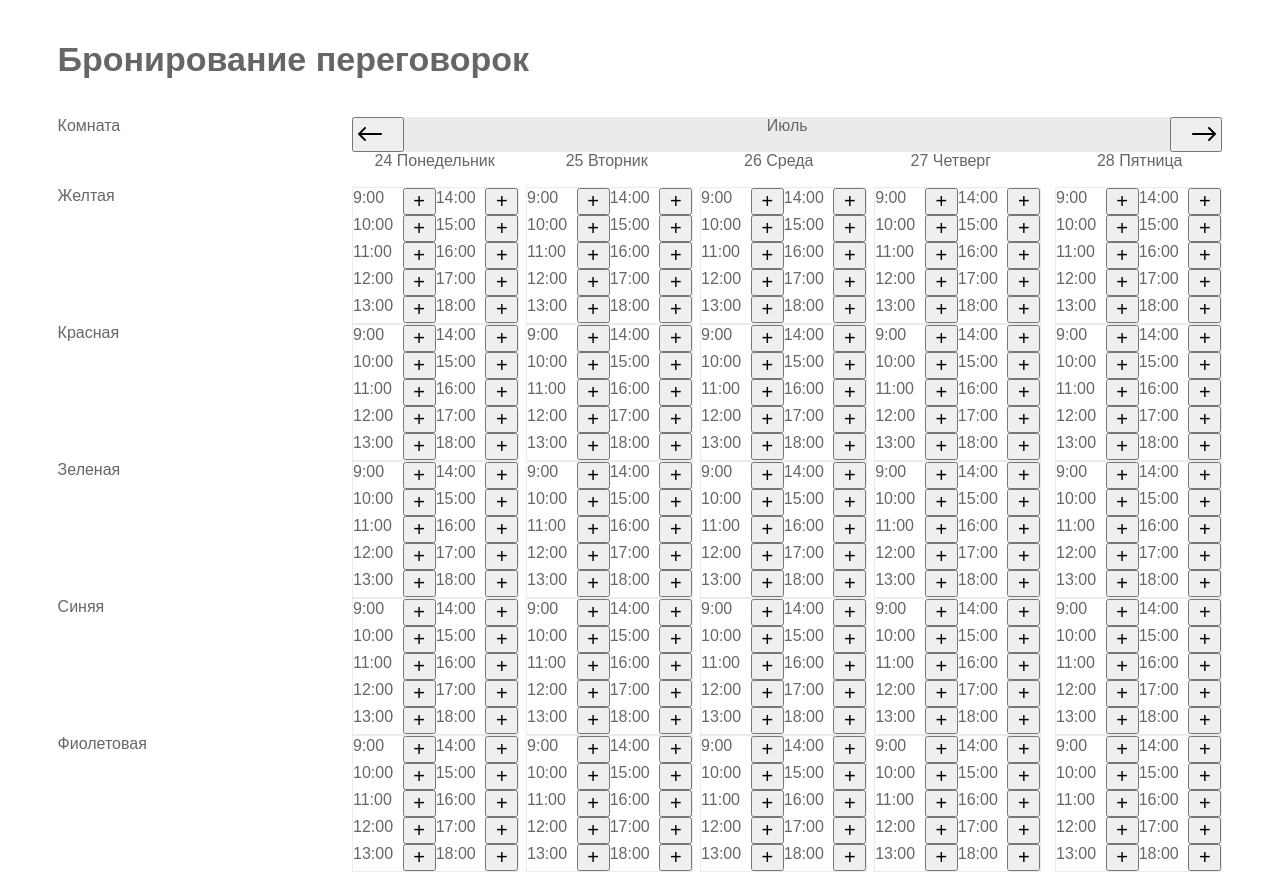
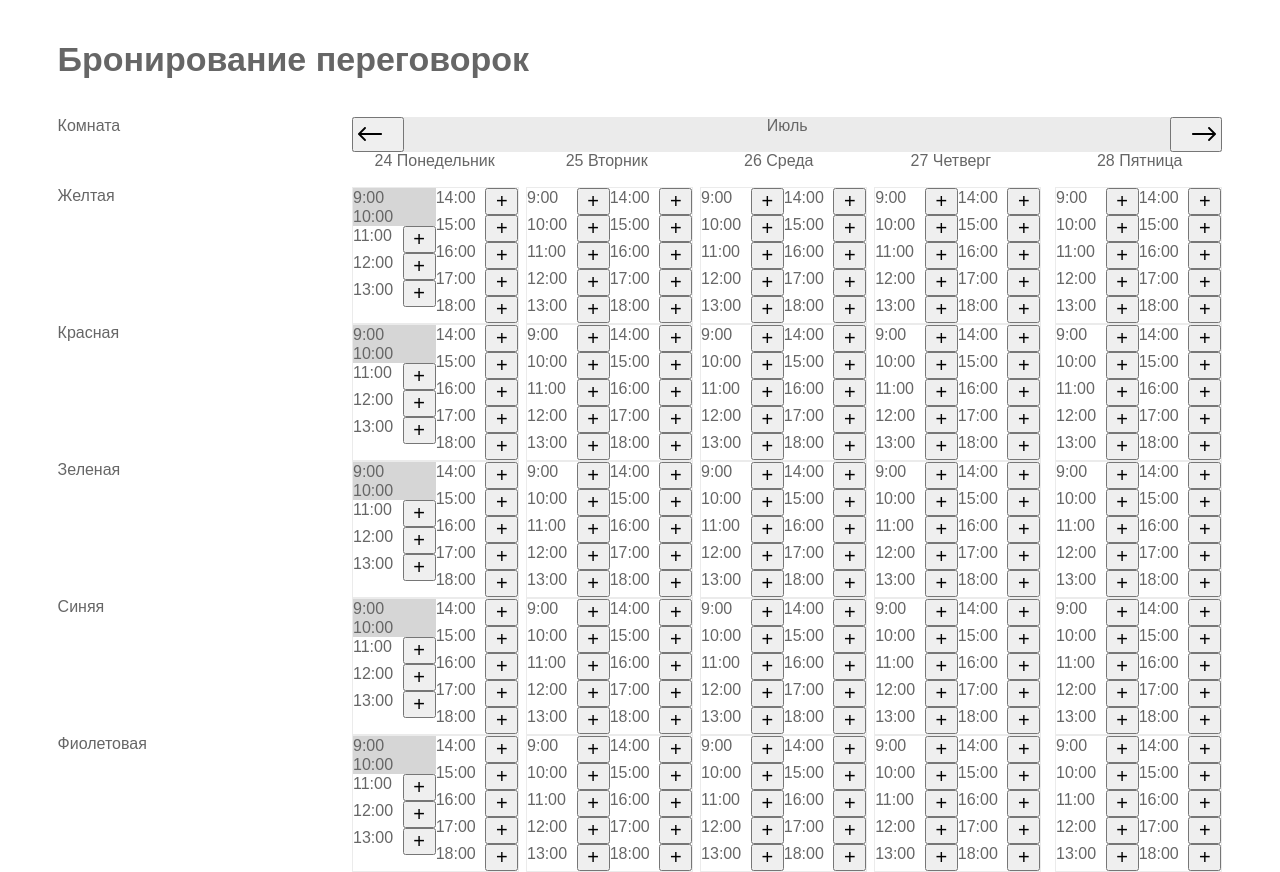
Before and after one commit to keepYourHairOn/room_booking, a React (Create React App) app: page / in a window 1280 px wide. Shown: the top 872 px of the page. Built offline with nearby package versions, Linux system fonts and the light colour scheme.

Commit message:
Added limitation for booking expired time.

```diff
--- a/src/components/WeeklyCalendar.js
+++ b/src/components/WeeklyCalendar.js
@@ -42,6 +42,8 @@ class WeeklyCalendar extends Component {
 
     componentWillMount(){
         this.getBookedTime();
+        //TODO: remove
+        //this.setState({todaysDay: new Date()});
     }
 
     weekCalendar(dayToCount) {
@@ -122,6 +124,7 @@ class WeeklyCalendar extends Component {
     }
 
     onBooking(dayKey) {
+        //TODO: remove
         // add class to the item with hidden button for booking and change color of the time
         // save date, room, time to the localStorage
         if(!localStorage.getItem(dayKey)) {
@@ -146,8 +149,23 @@ class WeeklyCalendar extends Component {
         }
     }
 
+    checkTime(bookingTimeId){
+        let date = new Date();
+        let hours = date.getHours();
+
+        let index = -1;
+        if(hours >= 9 && hours <= 18){
+            if(bookingTimeId <= (TIME_PERIODS.length - (19 - hours))) {
+                return bookingTimeId;
+            }
+        }
+
+        return index;
+    }
+
     render(){
-        //localStorage.clear();
+        localStorage.clear();
+
 
         let weekDay;
 
@@ -170,6 +188,9 @@ class WeeklyCalendar extends Component {
         let tmp;
         let day;
         let date;
+        let isCorrectDate;
+        let date1;
+        let date2;
         for(let i = 0; i < ROOMS.length; i++){
             tmp = [];
             for (let j = 0; j < week.length; j++){
@@ -177,13 +198,31 @@ class WeeklyCalendar extends Component {
                 date = week[j].getFullYear().toString().concat(
                     week[j].getMonth().toString()).concat(
                         (week[j].getDate() + i).toString());
+                date1 = week[j];
+                date2 = this.state.todaysDay;
+                date1.setHours(0,0,0,0);
+                date2.setHours(0,0,0,0);
+                if(date1.getTime() >= date2.getTime()) {
+                    isCorrectDate = true;
+                    //TODO: remove
+                    //console.log(week[j].getTime().toString() + " " + this.state.todaysDay.getTime().toString() + " correct");
+                }else {
+                    isCorrectDate = false;
+                }
                 for(let k = 0; k < TIME_PERIODS.length; k++){
 
                     let dayKey = ROOMS[i].id.toString().concat(date.toString().concat(k));
                     let button;
                     let bookedClass = "";
 
-                    if((this.state.bookedTime == null || this.state.bookedTime.indexOf(dayKey) === -1) && week[j].getTime() >= this.state.todaysDay.getTime()){
+                    let expiredTime = -1;
+
+                    if(date1.getTime() === date2.getTime()){
+                        expiredTime = this.checkTime(k);
+                    }
+
+                    if((this.state.bookedTime == null || this.state.bookedTime.indexOf(dayKey) === -1) &&
+                        (isCorrectDate) && expiredTime === -1){
                         button = <button className="bookingButton" onClick={this.onBooking.bind(this, dayKey)}><span className="plus">+</span></button>;
                     }else {
                         bookedClass = "bookedTime";
```
